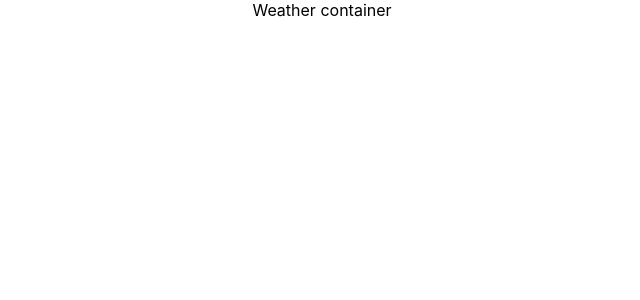
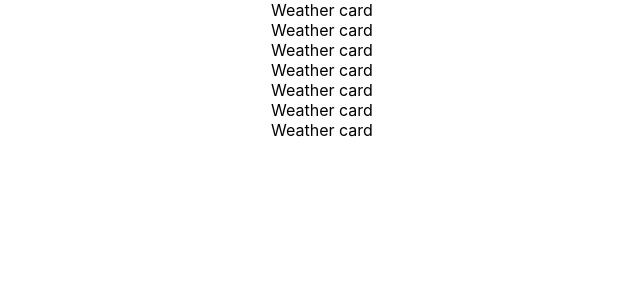
Before and after one commit to bethurban/prince-weather, a React (Create React App) app: page / in a window 1280 px wide. Shown: the top 300 px of the page, without its empty margins (318-958 px from the left). Built offline with nearby package versions, Linux system fonts and the light colour scheme.

Commit message:
Create WeatherCard container, render in Weather container.

```diff
--- a/src/containers/Weather.js
+++ b/src/containers/Weather.js
@@ -1,10 +1,17 @@
 import React, { Component } from 'react';
+import WeatherCard from './WeatherCard.js';
 
 class Weather extends Component {
   render() {
     return (
       <div>
-        Weather container
+        <WeatherCard />
+        <WeatherCard />
+        <WeatherCard />
+        <WeatherCard />
+        <WeatherCard />
+        <WeatherCard />
+        <WeatherCard />
       </div>
     )
   }
--- /dev/null
+++ b/src/containers/WeatherCard.js
@@ -0,0 +1,13 @@
+import React, { Component } from 'react';
+
+class WeatherCard extends Component {
+  render() {
+    return (
+      <div>
+        Weather card
+      </div>
+    )
+  }
+}
+
+export default WeatherCard;
```
